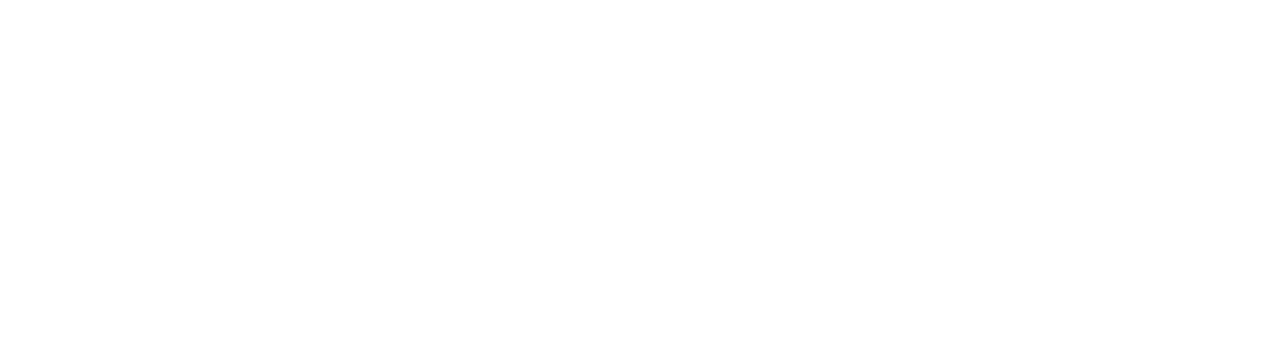
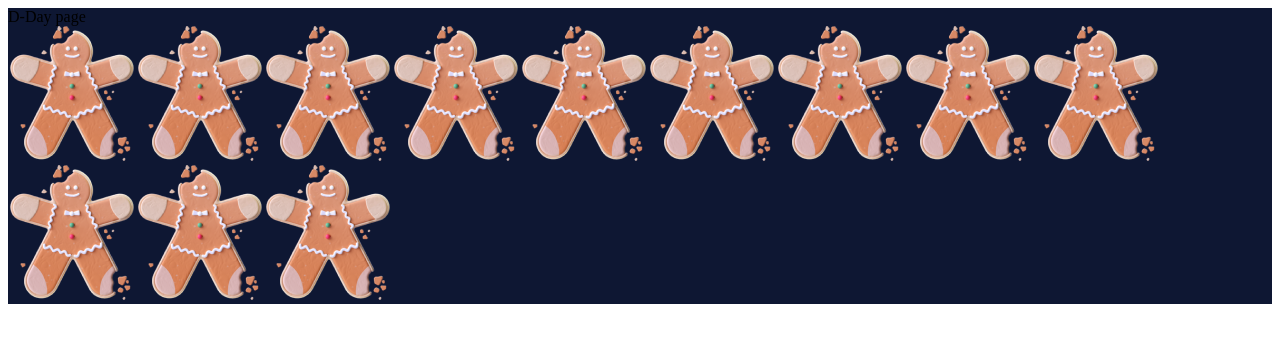
Before and after one commit to 2022-SN-AI-Pre-Internship-Team-D/Frontend, a React (Create React App) app: page /remainingdayspage in a window 1280 px wide. Before the commit this address had no page. Shown: the top 342 px of the page. Built offline with nearby package versions, Linux system fonts and the light colour scheme.

Commit message:
chore : remainpage ui_1

```diff
--- a/src/App.tsx
+++ b/src/App.tsx
@@ -1,12 +1,14 @@
 import 'tailwindcss/tailwind.css';
 import { BrowserRouter as Router, Route, Routes } from 'react-router-dom';
 import MainPage from 'page/MainPage';
+import RemainingDaysPage from 'page/RemainingDaysPage';
 
 function App() {
   return (
     <Router>
       <Routes>
         <Route path="/" element={<MainPage />} />
+        <Route path="/remainingdayspage" element={<RemainingDaysPage />} />
       </Routes>
     </Router>
   );
--- /dev/null
+++ b/src/components/RemainingDays/EachCookie.tsx
@@ -0,0 +1,23 @@
+import React, { useState, useEffect } from 'react';
+
+function EachCookie({ setting = '' }) {
+  const [updown, setUpdown] = useState(false);
+
+  useEffect(() => {
+    if (setting === 'up') {
+      setUpdown(true);
+    }
+  }, []);
+
+  return (
+    <img
+      src="images/cookieimg.png"
+      alt="a"
+      className={`${
+        setting ? 'w-20 md:w-28 lg:w-2/6  mb-5 md:mb-7 lg:mb-10' : 'w-20 md:w-28 lg:w-2/6 mt-5 md:mt-7 lg:mt-10'
+      }`}
+    />
+  );
+}
+
+export default EachCookie;
--- /dev/null
+++ b/src/components/RemainingDays/FooterCookies.tsx
@@ -0,0 +1,35 @@
+import EachCookie from './EachCookie';
+
+function FooterCookies() {
+  const updownList = ['up', '', 'up', '', 'up', '', 'up', '', 'up', '', 'up', ''];
+
+  const rendering = () => {
+    const result = [];
+    for (let i = 0; i < updownList.length; i += 1) {
+      result.push(<EachCookie setting={updownList[i]} key={i} />);
+    }
+    return result;
+  };
+
+  return (
+    <div className="fixed flex justify-center bottom-0">{rendering()}</div>
+    // {Object.values(updownList)?.map((item: string) => (
+    //   <EachCookie setting={item} key={item} />
+    // ))}
+    // <div className="fixed flex justify-center bottom-0">
+    //   <EachCookie setting="up" />
+    //   <EachCookie />
+    //   <EachCookie setting="up" />
+    //   <EachCookie />
+    //   <EachCookie setting="up" />
+    //   <EachCookie />
+    //   <EachCookie setting="up" />
+    //   <EachCookie />
+    //   <EachCookie setting="up" />
+    //   <EachCookie />
+    //   <EachCookie setting="up" />
+    // </div>
+  );
+}
+
+export default FooterCookies;
--- /dev/null
+++ b/src/page/RemainingDaysPage.tsx
@@ -0,0 +1,18 @@
+import 'tailwindcss/tailwind.css';
+import './pageStyle.css';
+import ColorSystem from 'utils/ColorSystem';
+import FooterCookies from 'components/RemainingDays/FooterCookies';
+
+function RemainingDaysPage() {
+  return (
+    <div
+      className="flex justify-center font-press-start  h-screen"
+      style={{ backgroundColor: ColorSystem.MainColor.Primary }}
+    >
+      D-Day page
+      <FooterCookies />
+    </div>
+  );
+}
+
+export default RemainingDaysPage;
```
Also changed, not shown: public/images/cookieimg.png (added).
